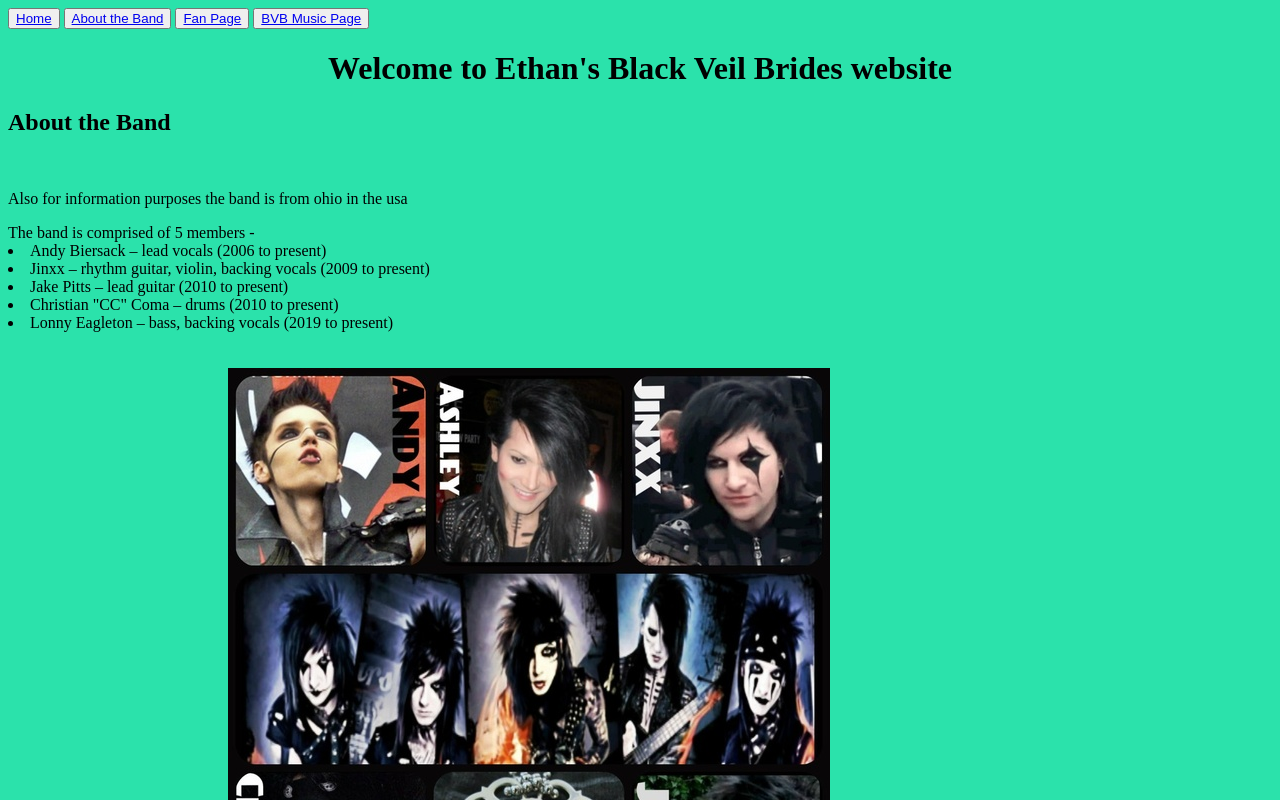
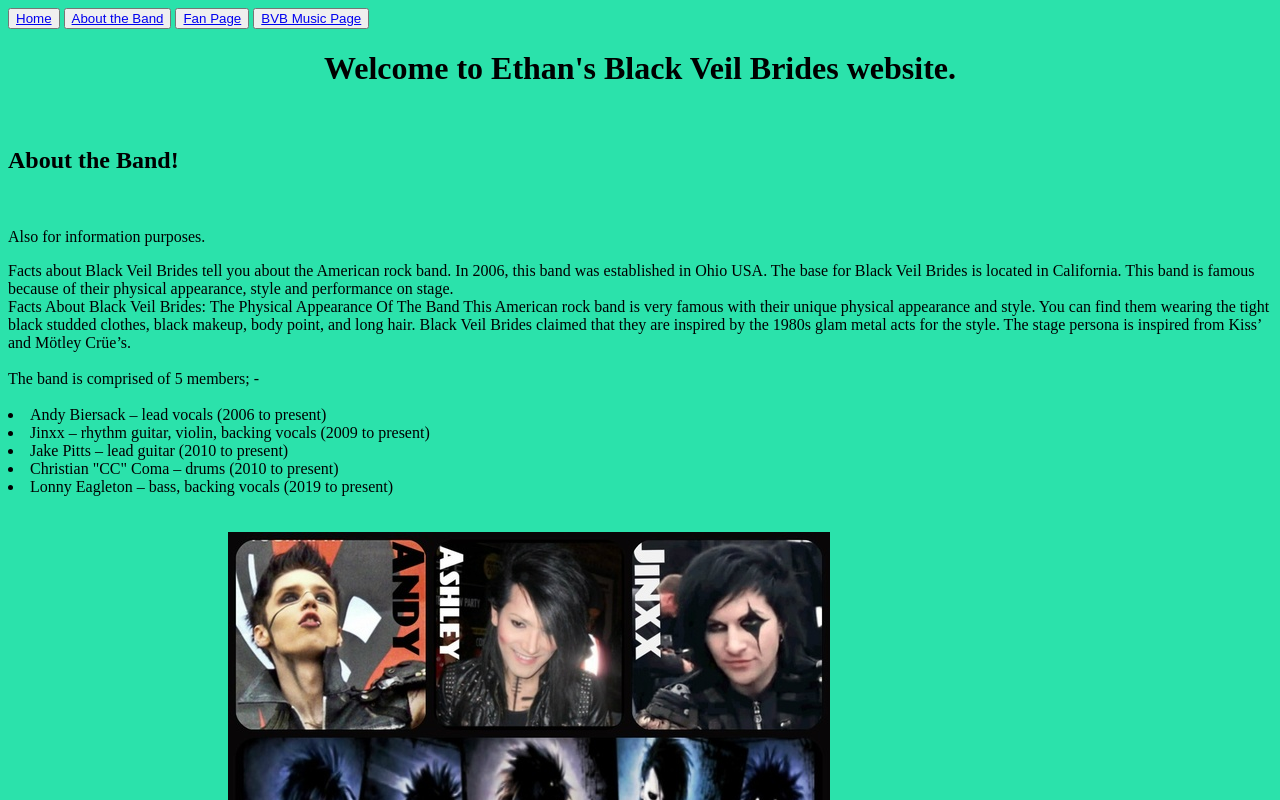
Before and after one commit to ethandooley-law77/master26, a plain HTML site: page abouttheband.html in a window 1280 px wide. Shown: the top 800 px of the page. Drawn offline with Linux system fonts and the light colour scheme.

Commit message:
uptate website

```diff
--- a/abouttheband.html
+++ b/abouttheband.html
@@ -12,14 +12,21 @@
 </head>
 
 <body>
-    <h1>Welcome to Ethan's Black Veil Brides website</h1>
-    <h2>About the Band</h2>
+    <h1>Welcome to Ethan's Black Veil Brides website.</h1>
     <br>
-    <p>Also for information purposes the band is from ohio in the usa</p>
+    <h2>About the Band!</h2>
+    <br>
+    <p>
+    Also for information purposes.</p>
+    Facts about Black Veil Brides tell you about the American rock band. In 2006, this band was established in Ohio USA. The base for Black Veil Brides is located in California. This band is famous because of their physical appearance, style and performance on stage.
+<br>
+    Facts About Black Veil Brides: The Physical Appearance Of The Band
+    This American rock band is very famous with their unique physical appearance and style. You can find them wearing the tight black studded clothes, black makeup, body point, and long hair. Black Veil Brides claimed that they are inspired by the 1980s glam metal acts for the style. The stage persona is inspired from Kiss’ and Mötley Crüe’s.
+    <br>
+    <br>
 
-
-    The band is comprised of 5 members - <br>
-
+    The band is comprised of 5 members; - <br>
+<br>
     <li>Andy Biersack – lead vocals (2006 to present)</li>
     <li>Jinxx – rhythm guitar, violin, backing vocals (2009 to present)</li>
     <li>Jake Pitts – lead guitar (2010 to present)</li>
@@ -30,10 +37,10 @@
             <img src="images/bvb.jpg" alt="">
         </div>
     </div>
+<br>
 
 
-
-    Previous band members that contrubuted to the band - <br><br>
+    Previous band members that contrubuted to the band previously are; - <br><br>
     <li>Johnny Herold – lead guitar (2006)</li>
     <li>Phil Cenedella – bass, backing vocals (2006)</li>
     <li>Chris Riesenberg – drums (2006)</li>
```
Also changed, not shown: bvbmusic.html (+5 -4 lines), fans.html (+2 -2 lines), index.html (+3 -1 lines), 1 other file.
